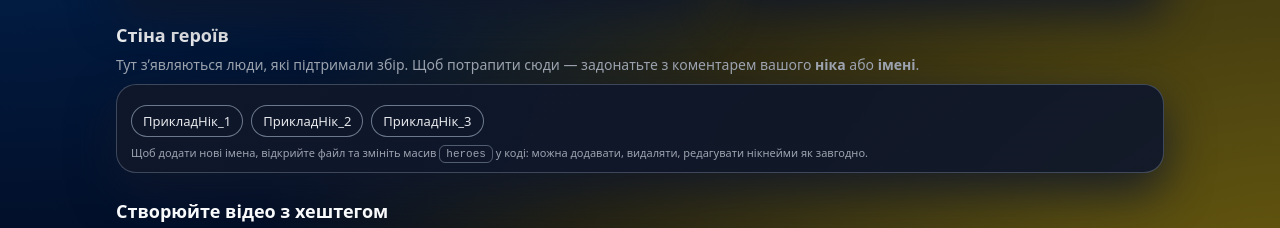
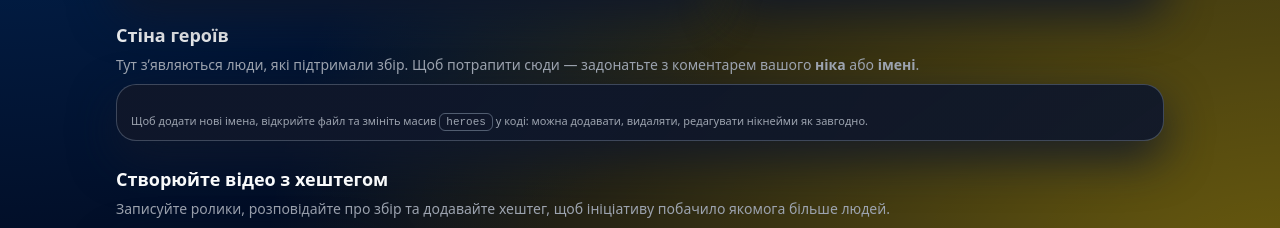
Before and after one commit to Stasan-minecraft/1kmavic, a plain HTML site: page index.html in a window 1280 px wide. Shown: the part 542-770 px from the top of the page. Drawn offline with Linux system fonts and the light colour scheme.

Commit message:
Update index.html

```diff
--- a/index.html
+++ b/index.html
@@ -584,28 +584,8 @@
   </footer>
 
   <script>
-    /*
-      ─────────────────────────────
-       СТІНА ГЕРОЇВ — РЕДАГУЄШ КОД
-      ─────────────────────────────
-      Просто змінюй масив heroes нижче.
 
-      Приклад:
-      const heroes = [
-        "ТвійНік",
-        "Друг_ЗСУ",
-        "Хтось_з_чату"
-      ];
-    */
-
-    const heroes = [
-      "ПрикладНік_1",
-      "ПрикладНік_2",
-      "ПрикладНік_3"
-      // ДОДАВАЙ СЮДИ НОВІ НІКИ ТА ІМЕНА
-      // "NewHero_1",
-      // "Нік_з_донату",
-    ];
+    const heroes = [];
 
     function renderHeroes() {
       const ul = document.getElementById("heroes-list");
```
